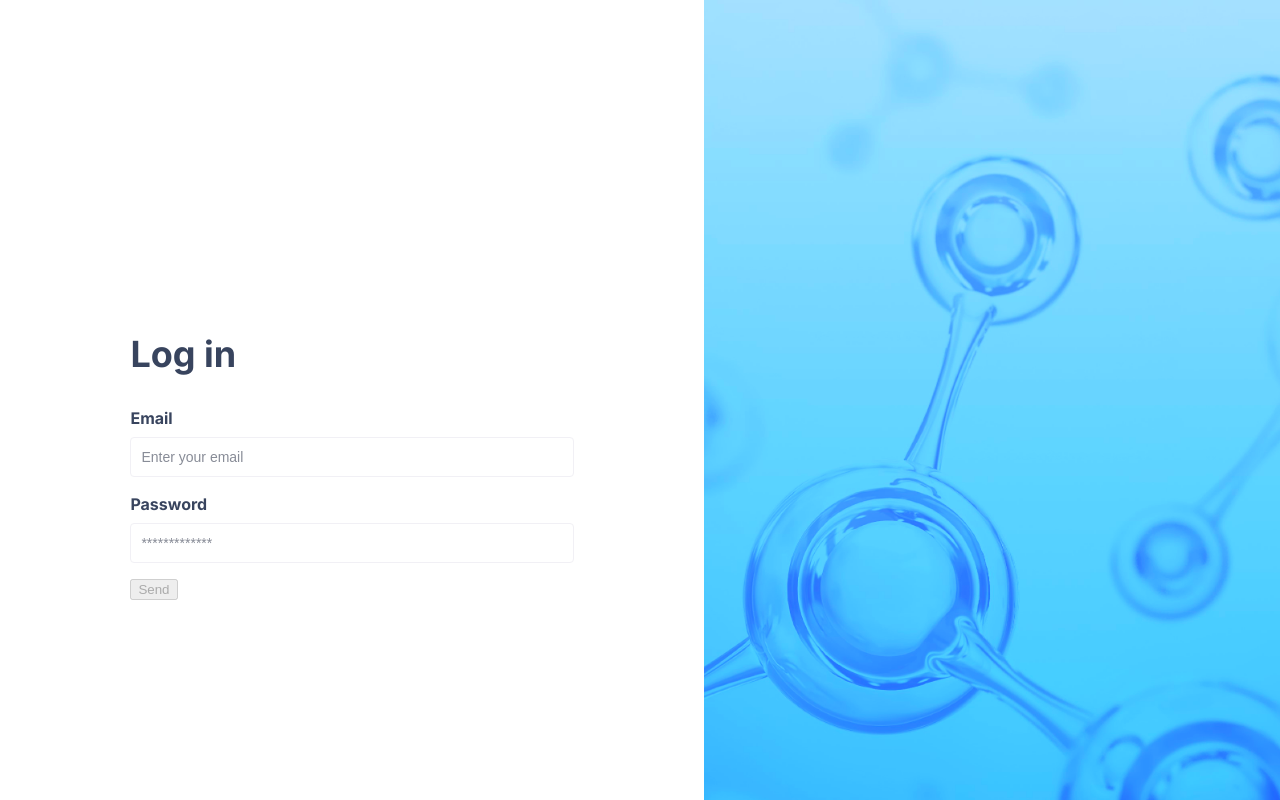
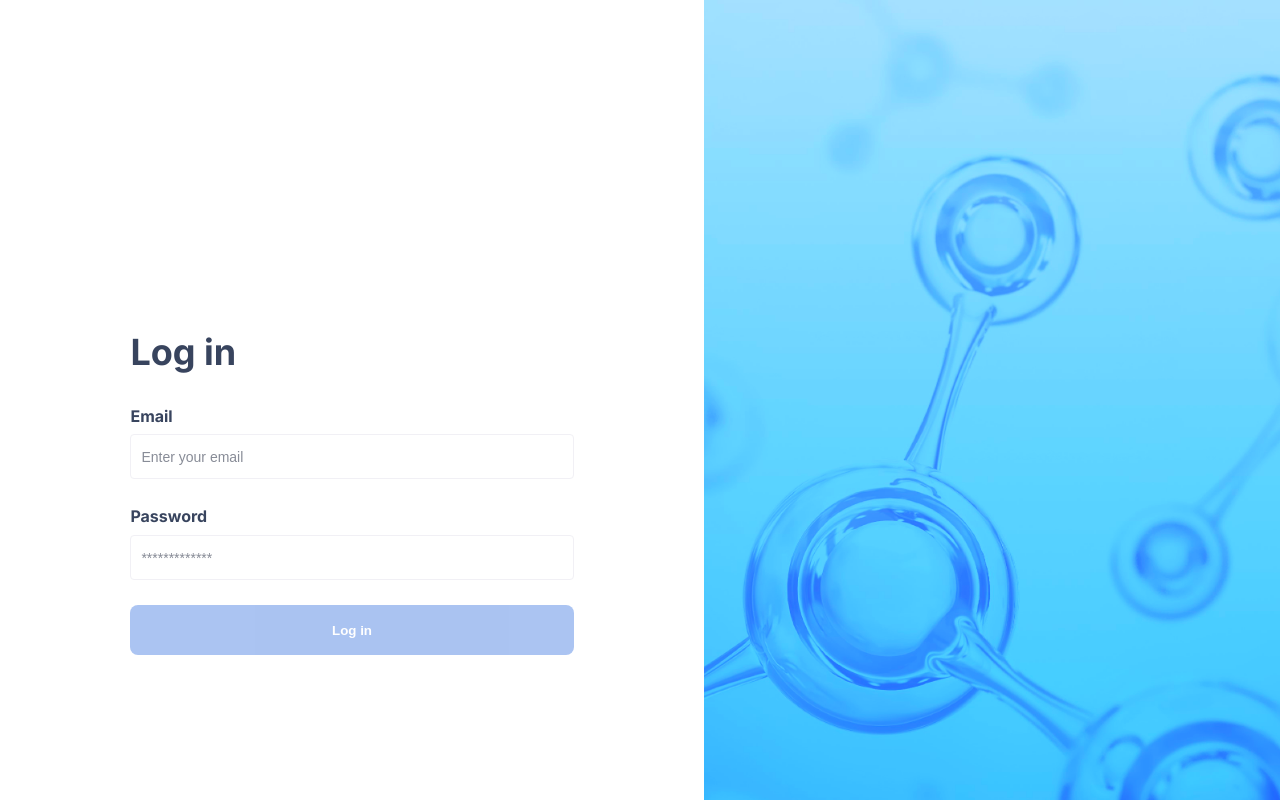
Before and after one commit to matchmakers69/Biolerate-auth0, a React (Create React App) app: page /login in a window 1280 px wide. Built offline with nearby package versions, Linux system fonts and the light colour scheme; what auth0-js would draw is missing.

Commit message:
Added styles and error handling for login page

```diff
--- a/src/components/Auth/LoginForm/LoginForm.styled.js
+++ b/src/components/Auth/LoginForm/LoginForm.styled.js
@@ -1 +1,7 @@
 import styled from 'styled-components';
+
+export const ErrorMsg = styled.p`
+  font-size: 1.4rem;
+  color: ${({ theme: { colors } }) => colors.errorRed};
+  margin: 5px 0 0 0;
+`;
--- a/src/components/Auth/LoginForm/index.js
+++ b/src/components/Auth/LoginForm/index.js
@@ -7,13 +7,16 @@ import { auth0Client } from 'config/auth0';
 import { loginSchema } from 'libs/yup/validation/loginFormValidation';
 import { yupResolver } from '@hookform/resolvers/yup';
 import { Styled } from 'components/common/Form/Input/Input.styled';
+import { ErrorMsg } from './LoginForm.styled';
 import Input from 'components/common/Form/Input';
+import Button, { BUTTON_COLOR, BUTTON_SIZE } from 'components/common/Button';
 import { constants } from '../../../constants';
 
 const { PROFILE } = constants.route;
 
 const LoginForm = () => {
   const [loading, setLoading] = useState(false);
+  const [objError, setObjError] = useState(null);
 
   const {
     handleSubmit,
@@ -44,6 +47,7 @@ const LoginForm = () => {
         if (err) {
           console.log(err);
           setLoading(false);
+          setObjError(err);
           return;
         }
         if (authResult) {
@@ -72,6 +76,8 @@ const LoginForm = () => {
   if (loading) {
     return <span>Loading...</span>;
   }
+
+  const errorMessage = objError?.description;
   return (
     <>
       <form autoComplete="false" noValidate onSubmit={handleSubmit(handleLoginFormSubmit)}>
@@ -99,9 +105,16 @@ const LoginForm = () => {
             error={errors.password}
           />
         </div>
-        <button disabled={!isValid} type="submit">
-          Send
-        </button>
+        <div className="form-group">
+          <Button
+            size={BUTTON_SIZE.LONG}
+            variant={BUTTON_COLOR.PRIMARY}
+            text="Log in"
+            disabled={!isValid}
+            type="submit"
+          />
+        </div>
+        <ErrorMsg>{errorMessage}</ErrorMsg>
       </form>
     </>
   );
--- a/src/components/common/Button/Button.styled.js
+++ b/src/components/common/Button/Button.styled.js
@@ -12,7 +12,14 @@ export const Btn = styled.button`
   justify-content: center;
   color: ${({ theme: { colors } }) => colors.pureWhite};
   font-weight: 600;
+  &:disabled {
+    cursor: not-allowed;
+    opacity: 0.5;
+  }
   &.primaryButton {
     background-color: ${({ theme: { colors } }) => colors.mediumBlue};
   }
+  &.longButton {
+    min-width: 100%;
+  }
 `;
--- a/src/components/common/Button/index.js
+++ b/src/components/common/Button/index.js
@@ -3,13 +3,18 @@ import PropTypes from 'prop-types';
 import clsx from 'clsx';
 import { Btn } from './Button.styled';
 
-export const BUTTON_TYPE = {
+export const BUTTON_COLOR = {
   PRIMARY: clsx('primaryButton'),
+  LONG: clsx('longButton'),
 };
 
-const Button = ({ variant = '', text = '', onClick }) => {
+export const BUTTON_SIZE = {
+  LONG: clsx('longButton'),
+};
+
+const Button = ({ size = '', variant = '', text = '', onClick = () => {}, disabled = false }) => {
   return (
-    <Btn onClick={onClick} className={clsx([variant])}>
+    <Btn disabled={disabled} onClick={onClick} className={clsx([variant], [size])}>
       {text}
     </Btn>
   );
@@ -18,7 +23,9 @@ const Button = ({ variant = '', text = '', onClick }) => {
 Button.propTypes = {
   variant: PropTypes.string,
   text: PropTypes.string,
-  onClick: PropTypes.func.isRequired,
+  onClick: PropTypes.func,
+  disabled: PropTypes.bool,
+  size: PropTypes.string,
 };
 
 export default Button;
--- a/src/components/common/Form/Input/Input.styled.js
+++ b/src/components/common/Form/Input/Input.styled.js
@@ -3,7 +3,7 @@ import styled, { css } from 'styled-components';
 const sharedStyles = css`
   background-color: ${({ theme: { colors } }) => colors.pureWhite};
   border-radius: 4px;
-  height: 4rem;
+  height: 4.5rem;
   border: 1px solid ${({ theme: { colors } }) => colors.borderGrey};
   padding: 10px;
   color: ${({ theme: { colors } }) => colors.menuGrey};
--- a/src/components/containers/UserNavbar/index.js
+++ b/src/components/containers/UserNavbar/index.js
@@ -5,7 +5,7 @@ import { withRouter } from 'react-router-dom';
 import { constants } from '../../../constants';
 import { logout } from 'store/auth/actions';
 import { ReactComponent as UserIcon } from 'assets/icons/svg/user.svg';
-import Button, { BUTTON_TYPE } from 'components/common/Button';
+import Button, { BUTTON_COLOR } from 'components/common/Button';
 
 const { LOGIN, ROOT } = constants.route;
 
@@ -41,9 +41,9 @@ const UserNavbar = ({ history }) => {
 
         <Styled.PanelUserListItem>
           {objAuthUser ? (
-            <Button variant={BUTTON_TYPE.PRIMARY} onClick={handleLogout} text="Log out" />
+            <Button variant={BUTTON_COLOR.PRIMARY} onClick={handleLogout} text="Log out" />
           ) : (
-            <Button variant={BUTTON_TYPE.PRIMARY} onClick={handleLogin} text="Log in" />
+            <Button variant={BUTTON_COLOR.PRIMARY} onClick={handleLogin} text="Log in" />
           )}
         </Styled.PanelUserListItem>
       </Styled.PanelUserList>
--- a/src/libs/yup/validation/loginFormValidation.js
+++ b/src/libs/yup/validation/loginFormValidation.js
@@ -6,5 +6,5 @@ export const loginSchema = yup.object().shape({
     .string()
     .required('Please enter your password')
     .min(6, 'Password must be at least 6 characters')
-    .max(10, 'Password too long'),
+    .max(20, 'Password too long'),
 });
--- a/src/pages/Login/Login.styled.js
+++ b/src/pages/Login/Login.styled.js
@@ -25,7 +25,7 @@ const ColumnLoginForm = styled.div`
 `;
 
 const LoginDetailsWrapper = styled.div`
-  padding: 6rem 6rem 20rem 6rem;
+  padding: 6rem 6rem 12rem 6rem;
   max-width: 80%;
   width: 100%;
 `;
--- a/src/theme/globalStyles.js
+++ b/src/theme/globalStyles.js
@@ -35,6 +35,13 @@ const GlobalStyles = createGlobalStyle`
 
   }
 
+  .form-group {
+      margin-bottom: 2.5rem;
+      &:last-child {
+        margin-bottom: 0;
+      }
+  }
+
   `;
 
 export default GlobalStyles;
```
